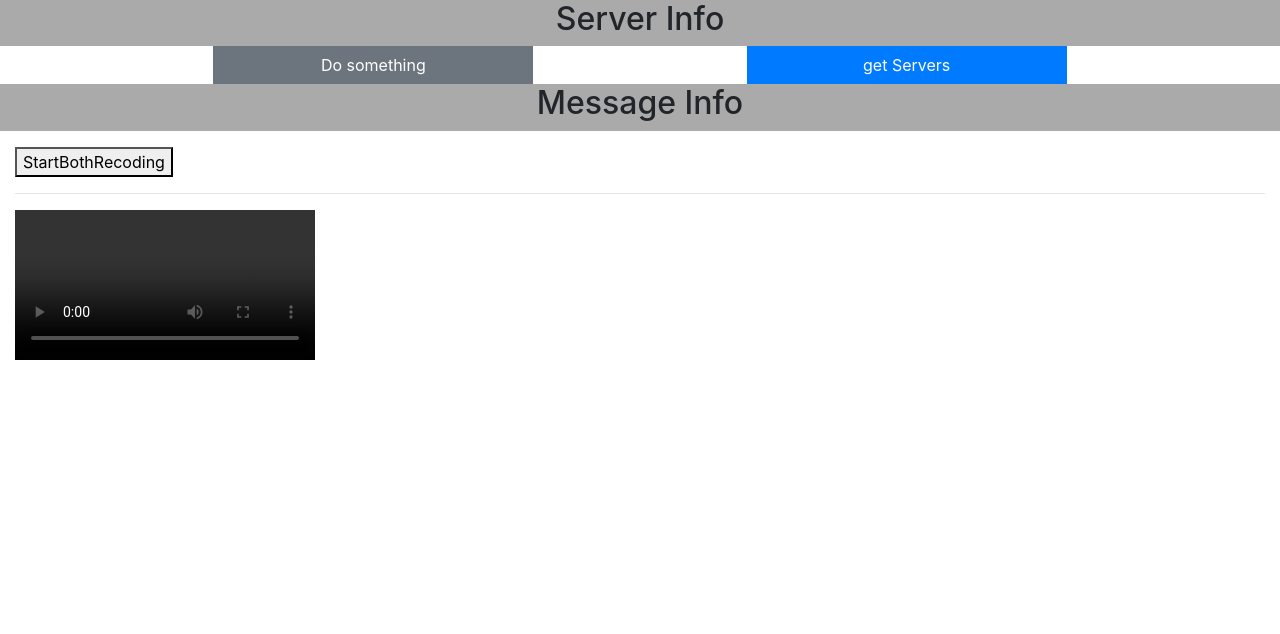
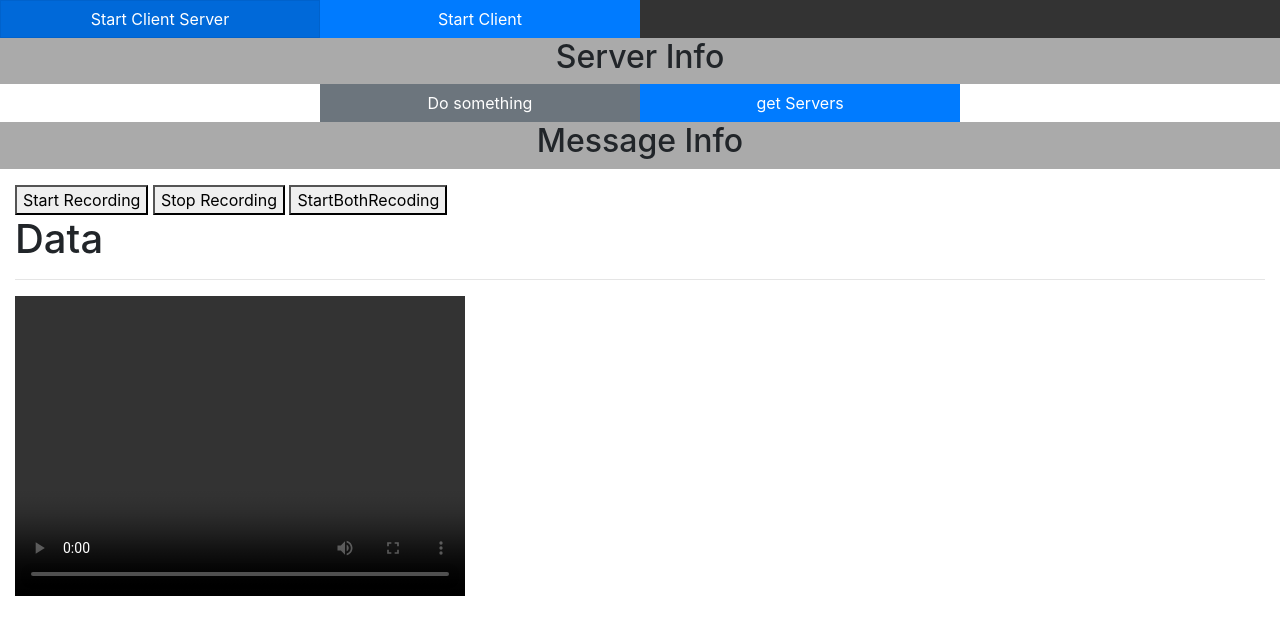
Before and after one commit to asfankhan/node-server, a browser extension: page chromeApp/index.html in a window 1280 px wide. Drawn offline with Linux system fonts and the light colour scheme.

Commit message:
streaming stuff

```diff
--- a/chromeApp/index.html
+++ b/chromeApp/index.html
@@ -8,6 +8,14 @@
 </head>
 <body class="container-fluid">
 
+  <div class="row" style="background: #333;">
+
+    <button id='startClientServer' class="btn btn-primary col-3" style="border-radius: 0px">Start Client Server</button>
+
+    <button id='startClient' class="btn btn-primary col-3" style="border-radius: 0px">Start Client</button>
+
+  </div>
+
   <div class="row" style="text-align: center; background: #aaa;">
     <h2 class="col-12">Server Info</h2>
   </div>
@@ -16,13 +24,13 @@
 
   <div class="row">
 
-    <div class="col-2"></div>
+    <div class="col-3"></div>
+    <button id='' class="btn btn-secondary col-3" style="border-radius: 0px">Do something</button>
 
-    <button id='' class="btn btn-secondary col-3" style="border-radius: 0px">Do something</button>
-    <div class="col-2"></div>
+    <!-- <div class="col-2"></div> -->
 
     <button id='target' class="btn btn-primary col-3" style="border-radius: 0px">get Servers</button>
-    <div class="col-2"></div>
+    <div class="col-3"></div>
 
   </div>
 
@@ -31,14 +39,19 @@
   </div>
   <ul id='messages' class="row" style="background: #ddd;"></ul>
 
+  <button id="btn-start-recording">Start Recording</button>
+  <button id="btn-stop-recording">Stop Recording</button>
+
   <button id="StartBothRecoding">StartBothRecoding</button>
+  <h1>Data</h1>
 
   <hr>
-  <video controls autoplay playsinline></video>
+  <video style="height: 300px; width:450px;" controls autoplay playsinline></video>
 
   <!-- <script src='js/jquery-1.7.2.min.js'></script> -->
   <script src='js/jquery.min.js'></script>
   <script src='js/index.js'></script>
+  <script src='js/RecordRTC.js'></script>
 
   <!-- <script src="https://cdnjs.cloudflare.com/ajax/libs/socket.io/2.0.1/socket.io.js"></script> -->
 
--- a/chromeApp/js/index.js
+++ b/chromeApp/js/index.js
@@ -43,7 +43,6 @@ function getServerRooms(){
     }
   });
 }
-
 function transferData(data){
   // obj = JSON.parse(data.responseText);
   console.log(data);
@@ -71,7 +70,6 @@ var blobs = [];
 var audioBlobs = [];
 let stream;
 
-
 var mediaConstraints = {
   audio: true,
   video: true
@@ -89,6 +87,7 @@ catch(e) {
         alert('Web Audio API is not supported in this browser');
     }
 }
+
 $("#Check-Audio").on("click", () =>{
     // MediaStream.getAudioTracks()
     // init()
@@ -105,10 +104,8 @@ $("#Check-Audio").on("click", () =>{
 
 })
 
-
-
 $("#StartBothRecoding").on("click", () =>{
-  console.log('s')
+  console.log('Start Rording')
   navigator.getUserMedia(constraints, successCallback, errorCallback);
 })
 
@@ -192,7 +189,7 @@ function stopRecordingCallback() {
   recorder.screen.stop();
   recorder.destroy();
   recorder = null;
-  document.getElementById('btn-start-recording').disabled = false;
+  document.getElementById('btn- -recording').disabled = false;
 }
 
 
@@ -221,6 +218,7 @@ document.getElementById('btn-start-recording').onclick = function() {
 };
 document.getElementById('btn-stop-recording').onclick = function() {
   this.disabled = true;
+  document.getElementById('btn-start-recording').disabled = false;
   recorder.stopRecording(stopRecordingCallback);
 };
 function addStreamStopListener(stream, callback) {
```
Lines whose indentation alone changed are shown as unchanged.
